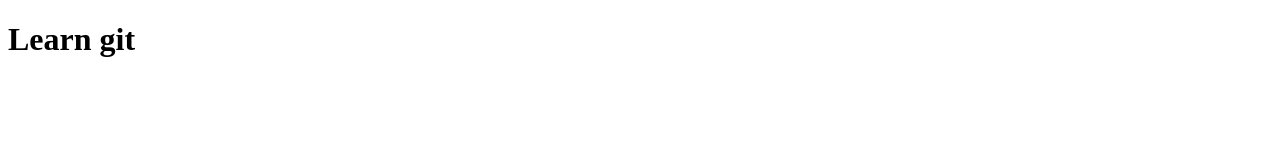
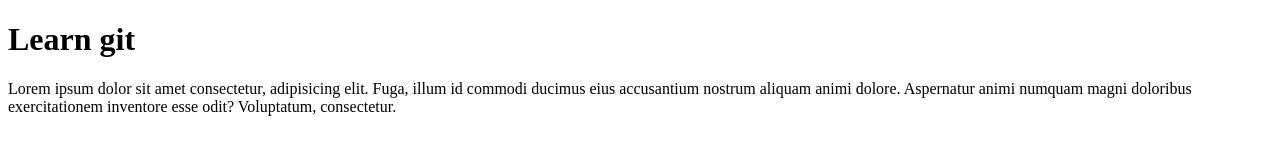
Before and after one commit to Tijprgrmist/gitLearn, a plain HTML site: page index.html in a window 1280 px wide. Drawn offline with Linux system fonts and the light colour scheme.

Commit message:
add p in index.html

```diff
--- a/index.html
+++ b/index.html
@@ -9,6 +9,9 @@
 
 <body>
     <h1>Learn git</h1>
+    <p>Lorem ipsum dolor sit amet consectetur, adipisicing elit. Fuga, illum id commodi ducimus eius accusantium nostrum
+        aliquam animi dolore. Aspernatur animi numquam magni doloribus exercitationem inventore esse odit? Voluptatum,
+        consectetur.</p>
 </body>
 
 </html>
```
